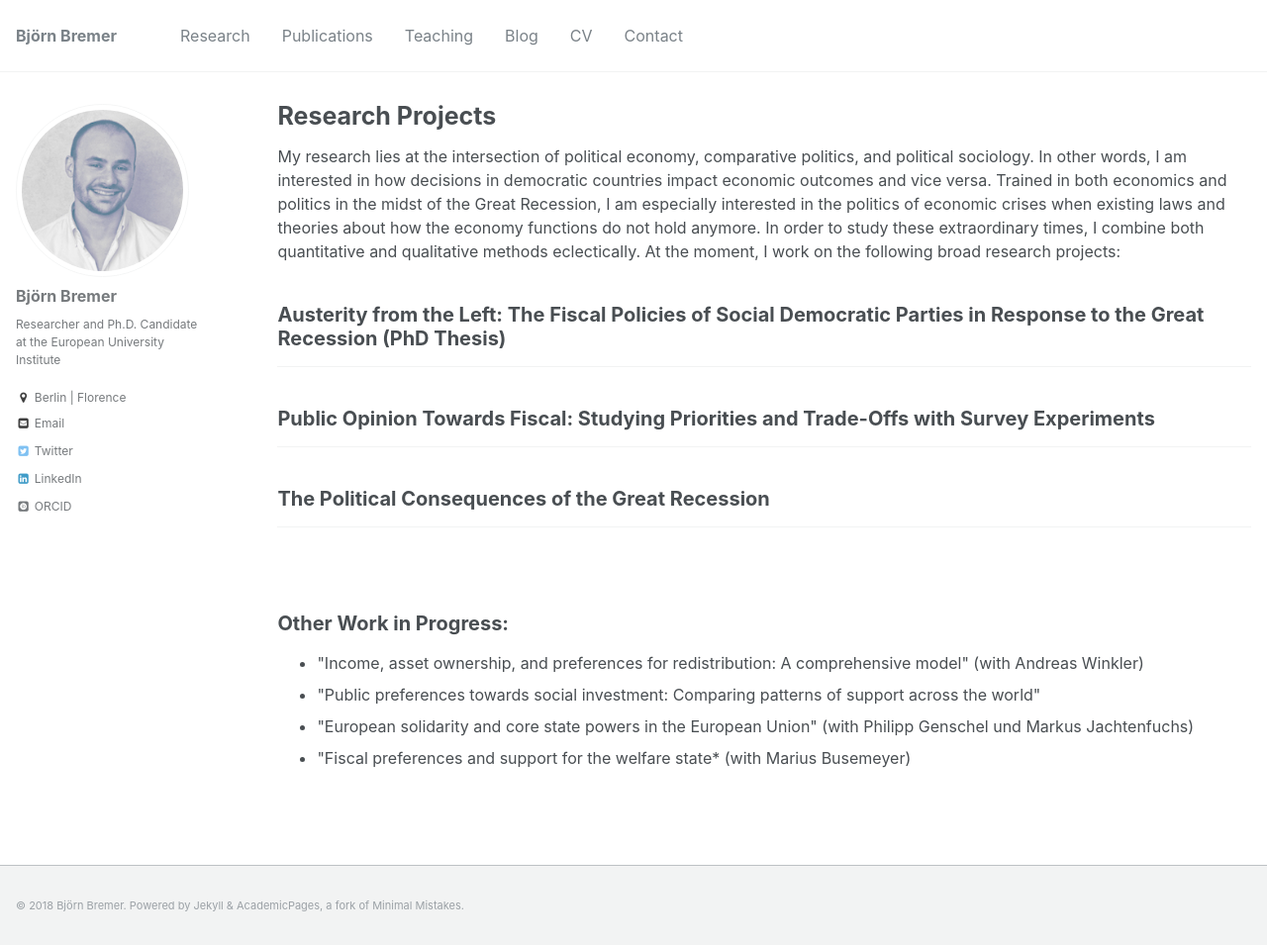
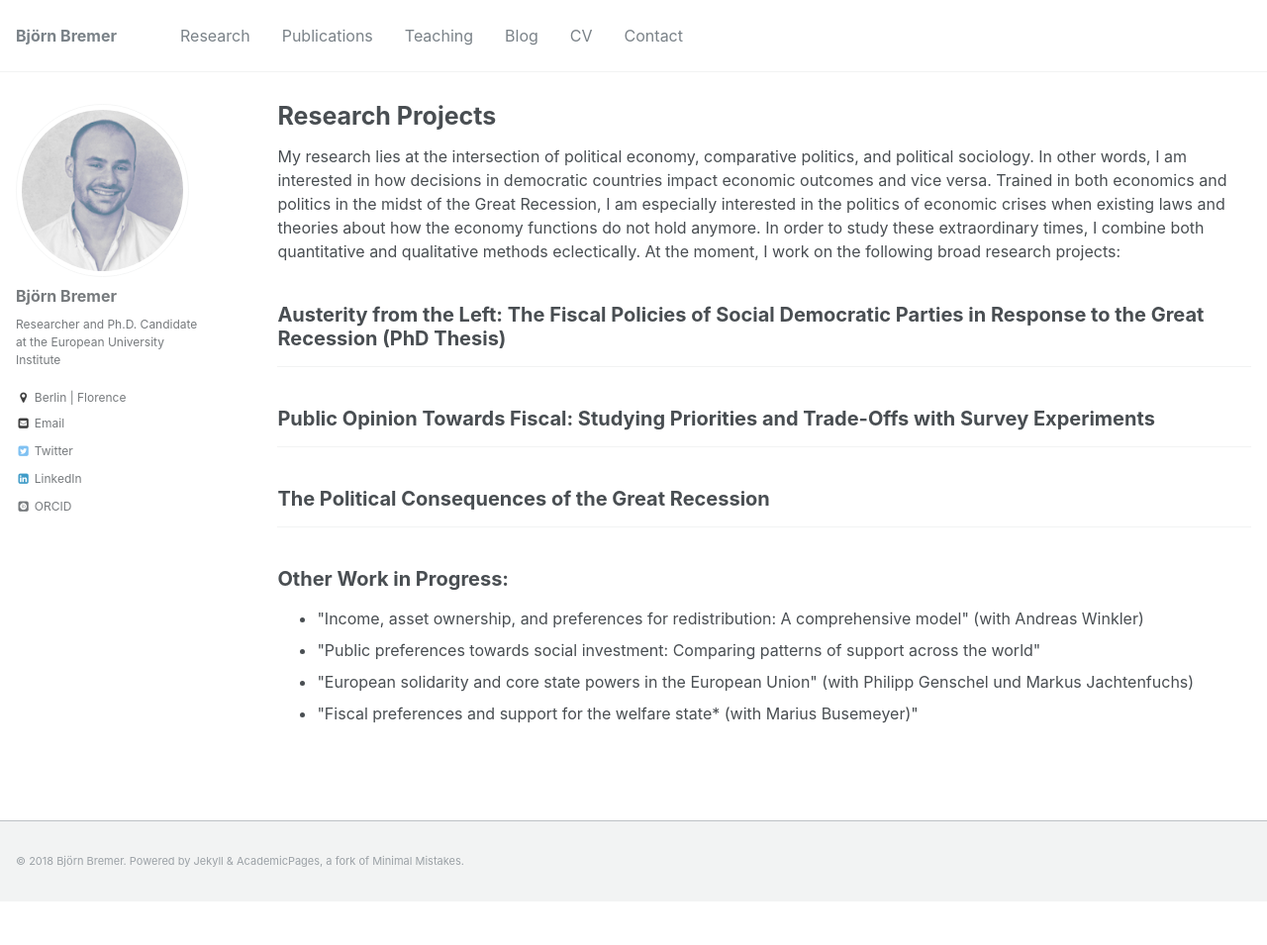
Before and after one commit to bjoernbremer/bjoernbremer.github.io, a Jekyll site: the page built from _pages/projects.html, in a window 1280 px wide and 955 px high. Shown: the whole window at 99% size. Built offline with Jekyll 4.4.1, drawn with Linux system fonts in a browser that asks for light colours; some web fonts are replaced.

Commit message:
update website

```diff
--- a/_pages/projects.html
+++ b/_pages/projects.html
@@ -13,13 +13,11 @@ author_profile: true
   {% include archive-single.html %}
 {% endfor %}
 
-<br />
-
 <h2>Other Work in Progress:</h2>
 
 <ul>
 <li>"Income, asset ownership, and preferences for redistribution: A comprehensive model" (with Andreas Winkler)</li>
 <li>"Public preferences towards social investment: Comparing patterns of support across the world"</li>
 <li>"European solidarity and core state powers in the European Union" (with Philipp Genschel und Markus Jachtenfuchs)</li>
-<li>"Fiscal preferences and support for the welfare state* (with Marius Busemeyer)</li>
+<li>"Fiscal preferences and support for the welfare state* (with Marius Busemeyer)"</li>
 </ul>
```
